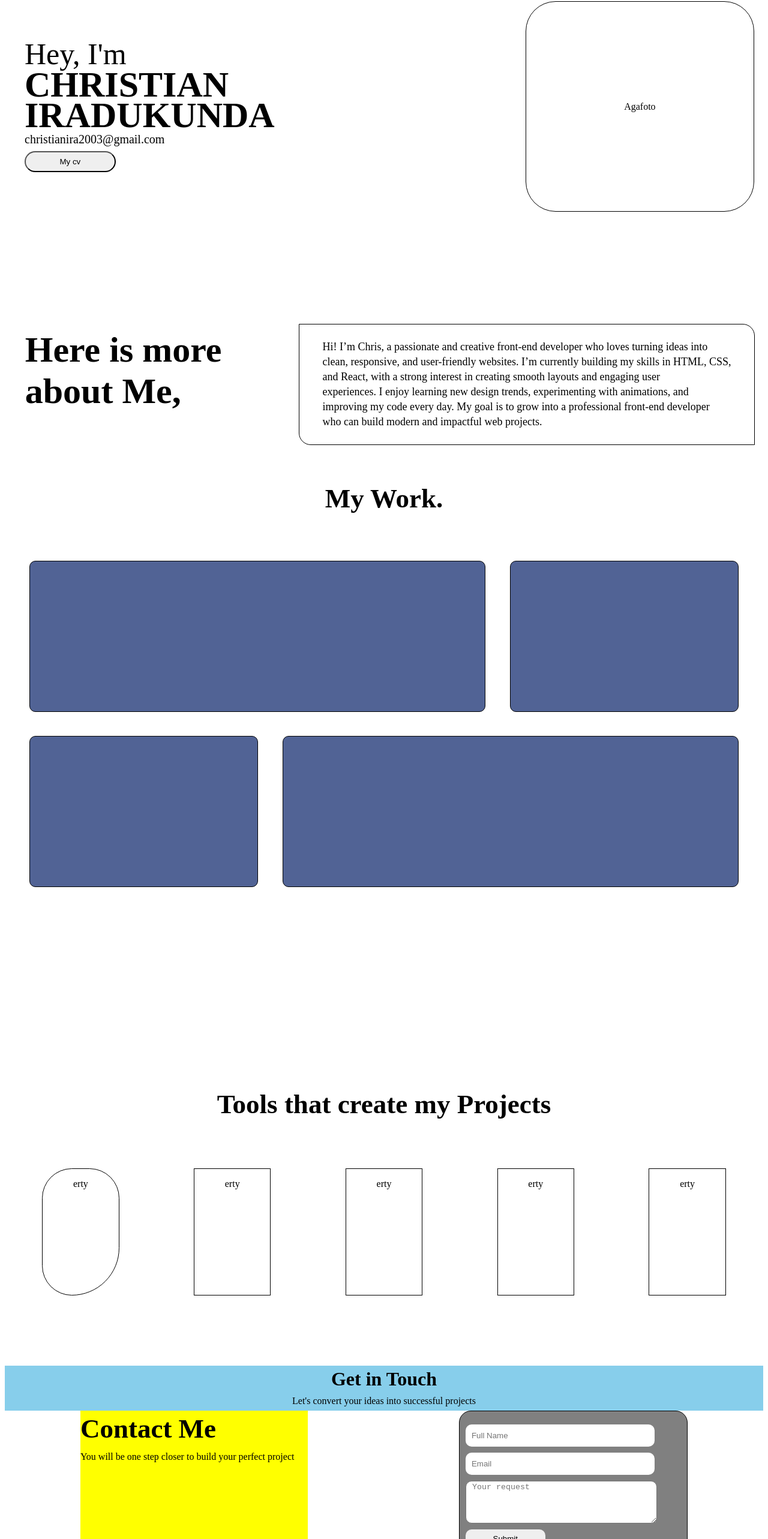
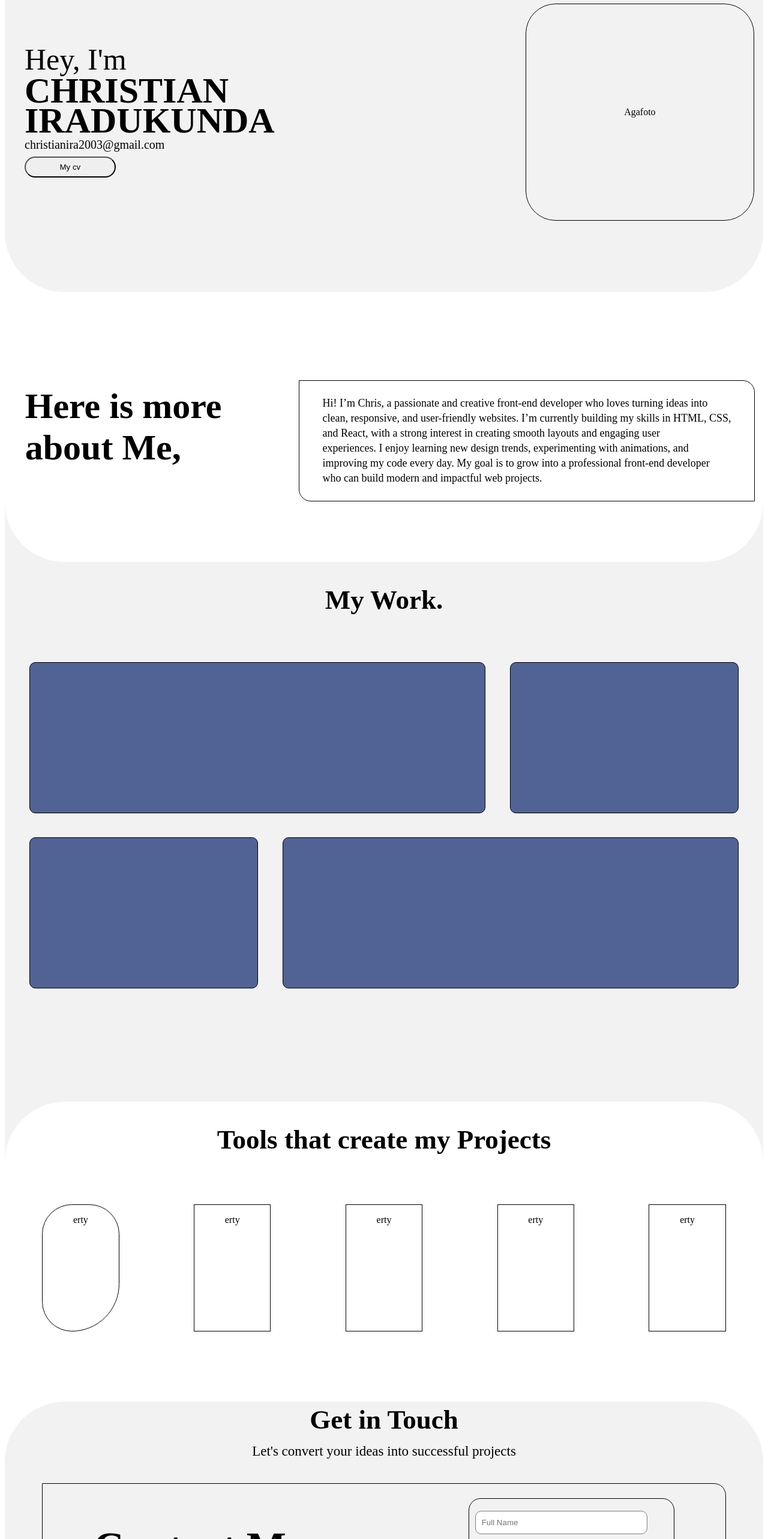
Before and after one commit to chriskunda/Portfolio, a React (Vite) app in the folder My-portfolio/: page / in a window 1280 px wide. Shown: the part 167-2733 px from the top of the page at 60% size. Built offline with nearby package versions, Linux system fonts and the light colour scheme.

Commit message:
done coloring

```diff
--- a/My-portfolio/src/Components/About.css
+++ b/My-portfolio/src/Components/About.css
@@ -1,11 +1,16 @@
 
-
+.parent-about{
+    background-color: rgb(242, 242, 242);
+}
 .about-container{
     display: flex;
     flex-direction: row;
     align-items: center;
     justify-content: space-evenly;
-    height: 300px;
+    height: 450px;
+    background-color: white;
+    border-bottom-right-radius: 100px;
+    border-bottom-left-radius: 100px;
 }
 
 .words{
--- a/My-portfolio/src/Components/About.jsx
+++ b/My-portfolio/src/Components/About.jsx
@@ -2,6 +2,7 @@ import "./About.css"
 
 function About() {
     return (
+        <div className="parent-about">
         <div className="about-container">
             <div className="words">
                 <h1>Here is more about Me,</h1>
@@ -15,6 +16,7 @@ function About() {
                 who can build modern and impactful web projects.</p>
             </div>
         </div>
+        </div>
     )
 }
 
--- a/My-portfolio/src/Components/Body1.css
+++ b/My-portfolio/src/Components/Body1.css
@@ -1,9 +1,12 @@
 .body1{
     display: flex;
     flex-direction: row;
-    height: 581px;
+    height: 600px;
     align-items: center;
     justify-content: space-between;
+    background-color: rgb(242, 242, 242);
+    border-bottom-right-radius: 100px;
+    border-bottom-left-radius: 100px;
 }
 
 .names{
--- a/My-portfolio/src/Components/Contact.css
+++ b/My-portfolio/src/Components/Contact.css
@@ -2,9 +2,25 @@
 
 .hamagara{
     display: flex;
-    flex-wrap: wrap;
+    flex-direction: column;
+    align-items: center;
+    width: 100%;
+    height: auto;
+    border-top-right-radius: 100px;
+    border-top-left-radius: 100px;
+    background-color: rgb(242, 242, 242);
+}
+
+.down-part{
+    display: flex;
+    flex-direction: row;
     justify-content: space-around;
-    width: 100%;
+    align-items: center;
+    width: 90%;
+    height: 300px;
+    margin-top: 30px;
+    border: 1px solid black;
+    border-radius: 0px 20px 0px 20px;
 }
 
 .title{
@@ -13,24 +29,39 @@
     align-items: center;
     width: 100%;
     line-height: 0;
-    background-color: skyblue;
 }
-.down-part{
-    display: flex;
-    flex-direction: row;
-    width: 100%;
-    justify-content: space-around;
+
+.title>h1{
+    font-size: 45px;
 }
+.title>p{
+    font-size: 23px;
+}
+
 
 .talk{
     display: flex;
     flex-direction: column;
-    background-color: yellow;
-    width: 30%;
+    justify-content: space-evenly;
+    width: 40%;
     line-height: 0;
 }
-.talk>h1{
-    font-size: 45px;
+
+.contact-words{
+    height: 150px;
+}
+.contact-words>h1{
+    padding-bottom: 20px;
+    font-size: 70px;
+}
+.contact-words>p{
+    font-size: 20px;
+}
+
+.contact-icons{
+    display: flex;
+    flex-direction: row;
+    justify-content: center;
 }
 
 .info{
@@ -39,10 +70,8 @@
     justify-content: center;
     border: 1px solid black;
     border-radius: 20px;
-    background-color: grey;
     width: 30%;
     height: 250px;
-
 }
 
 .info>form{
@@ -58,8 +87,7 @@ input{
     width: 80%;
     height: 35px;
     border-radius: 10px;
-    border-style: none;
-    border: solid 1px grey(255, 0, 0, 0);
+    border: 1px solid grey;
 }
 
 
@@ -70,7 +98,7 @@ textarea{
     width: 80.5%;
     height: 65px;
     border-radius: 10px;
-
+    border: 1px solid grey;
 }
 
 .info>form>button{
--- a/My-portfolio/src/Components/Contact.jsx
+++ b/My-portfolio/src/Components/Contact.jsx
@@ -7,10 +7,17 @@ function Contact1() {
                 <h1>Get in Touch</h1>
                 <p>Let's convert your ideas into successful projects</p>
             </div>
+
             <div className="down-part">
             <div className="talk">
-                <h1>Contact Me</h1>
-                <p>You will be one step closer to build your perfect project</p>
+                <div className="contact-words">
+                    <h1>Contact Me</h1>
+                    <p>You will be one step</p>
+                    <p>closer to build your perfect project</p>
+                </div>
+                <div className="contact-icons">
+                    <p>icons</p>
+                </div>
             </div>
             <div className="info">
                 <form action="">
@@ -21,6 +28,7 @@ function Contact1() {
                 </form>
             </div>
             </div>
+
         </div>
     )
 }
--- a/My-portfolio/src/Components/Projects.css
+++ b/My-portfolio/src/Components/Projects.css
@@ -3,8 +3,9 @@
 .proj{
     display: flex;
     flex-direction: column;
-    height: auto;
+    height: 900px;
     width: 100%;
+    background-color: rgb(242, 242, 242);
 }
 
 .proj>h2{
--- a/My-portfolio/src/Components/Skills.css
+++ b/My-portfolio/src/Components/Skills.css
@@ -1,11 +1,15 @@
-
+.parent-skills{
+    background-color: rgb(242, 242, 242);
+}
 
 .skills{
     display: flex;
     flex-direction: column;
     width: 100%;
     height: 500px;
-    margin-top: 300px;
+    border-top-right-radius: 100px;
+    border-top-left-radius: 100px;
+    background-color: white;
 }
 
 .tools{
--- a/My-portfolio/src/Components/Skills.jsx
+++ b/My-portfolio/src/Components/Skills.jsx
@@ -2,6 +2,7 @@ import "./Skills.css"
 
 function Skills() {
     return(
+        <div className="parent-skills">
         <div className="skills">
             <h2>Tools that create my Projects</h2>
             <div className="tools">
@@ -12,6 +13,7 @@ function Skills() {
                 <div><p>erty</p></div>
             </div>
         </div>
+        </div>
     )
 }
 
```
Also changed, not shown: My-portfolio/src/Components/Projects.jsx (indentation only).
